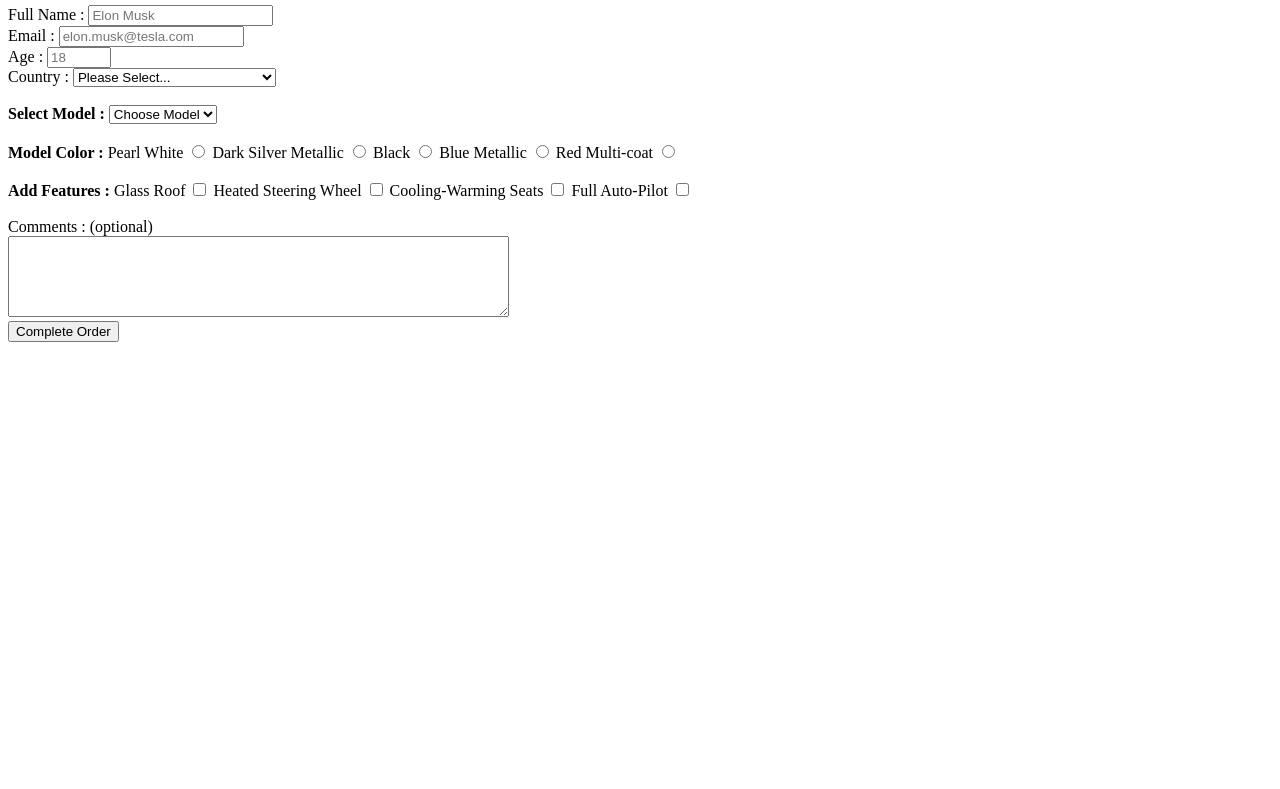
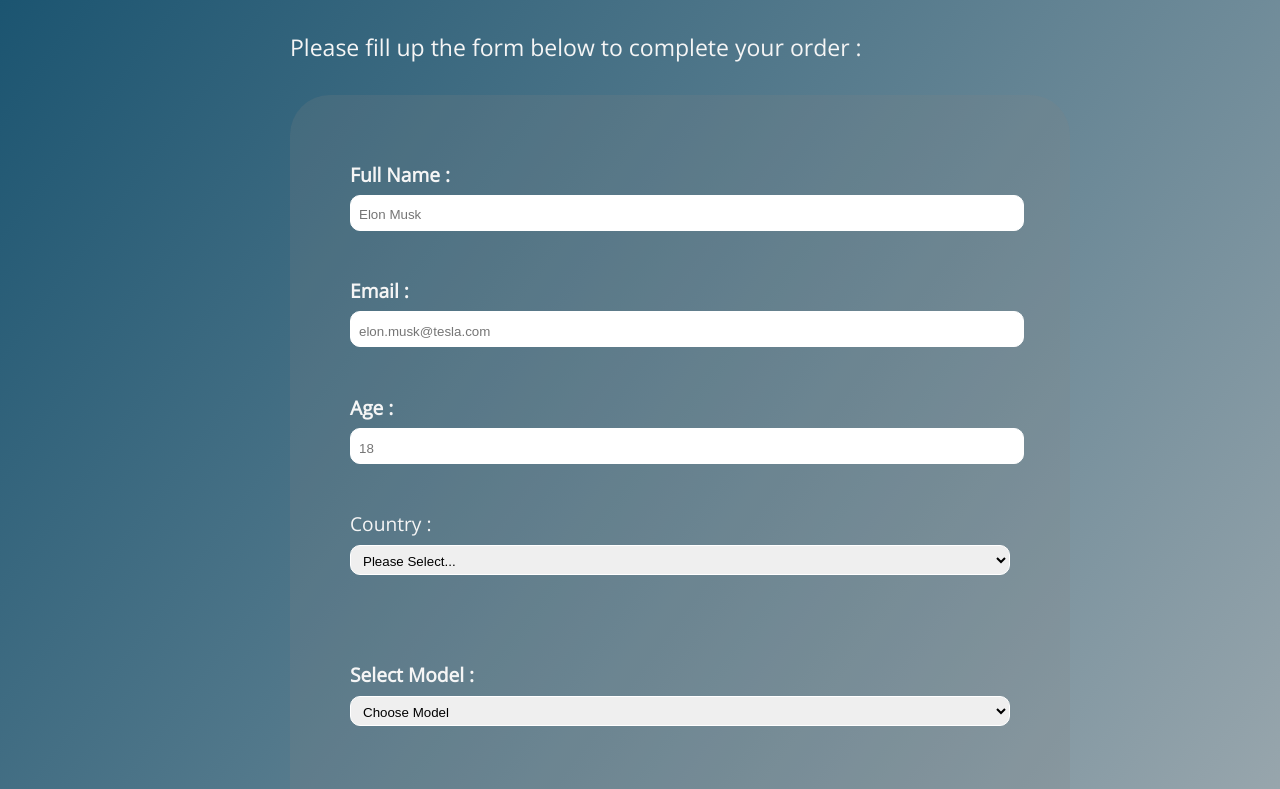
Before and after one commit to jhon-patiu/survey-form, a plain HTML site: page index.html in a window 1280 px wide. Shown: the part 109-898 px from the top of the page. Before the commit the page ends 800 px from the top, so only its background shows below. Drawn offline with nearby package versions, Linux system fonts and the light colour scheme.

Commit message:
Update basic CSS

```diff
--- a/index.html
+++ b/index.html
@@ -2,29 +2,33 @@
 <html lang="en">
     <header>
         <title>Tesla Cars Shop</title>
+        <link rel="stylesheet" href="style.css">
+
     </header>
 
     <body>
-        <h1 id="title">Tesla Cars</h1>
+        <h1 id="title">TESLA CARS</h1>
 
         <p id="description">Please fill up the form below to complete your order :</p>
 
         <form id="survey-form">
 
-            <label for="name" id="name-label">Full Name : </label>
-            <input type="text" id="name" name="name" placeholder="Elon Musk" required>
+          <div class="headings-input"
+
+            <label for="name" id="name-label"><b>Full Name : </b></label>
+            <input type="text" id="name" name="name" placeholder="Elon Musk" class="form-input" required>
             <br>
 
-            <label for="email" id="email-label">Email : </label>
-            <input type="email" id="email" name="email" placeholder="elon.musk@tesla.com" required>
+            <label for="email" id="email-label"><b>Email : </b></label>
+            <input type="email" id="email" name="email" class="form-input" placeholder="elon.musk@tesla.com" required>
             <br>
 
-            <label for="age" id="number-label">Age : </label>
-            <input type="number" id="number" name="age" placeholder="18" min="18" max="100" required>
+            <label for="age" id="number-label"><b>Age : </b></label>
+            <input type="number" id="number" name="age" class="form-input" placeholder="18" min="18" max="100" required>
             <br>
 
             <label for="country" id="country-label">Country : </label>
-            <select id="country" name="country" required>
+            <select id="country" name="country" class="form-input" required>
                     <option value="" disabled selected hidden>Please Select...</option>
                     <option value="Afganistan">Afghanistan</option>
                     <option value="Albania">Albania</option>
@@ -276,7 +280,7 @@
                 <br>
                 <br>
                 <label for="dropdown" id="model-label"><b>Select Model :</b></label>
-                <select id="dropdown" name="model">
+                <select id="dropdown" name="model" class="form-input">
                     <option value="" disabled selected hidden>Choose Model</option>
                     <option value="Model_S"> Model S </option>
                     <option value="Model_3"> Model 3 </option>
@@ -287,44 +291,46 @@
                 <br>
                 <br>
                 <label for="model-color" id="model-color-label"><b>Model Color :</b></label>
+                <br>
                 <!-- * Add Display Image for each model selected -->
+                <input type="radio" id="model-color-radio" name="color" value="pearl-white">
                 <label for="model-color" id="model-color">Pearl White</label>
-                <input type="radio" id="model-color" name="pearl-white" value="pearl-white">
+                <br>
+                <input type="radio" id="model-color-radio" name="color" value="dark-silver-metallic">
+                <label for="model-color" id="model-color">Dark Silver Metallic</label>
+                <br>
+                <input type="radio" id="model-color-radio" name="color" value="black">
+                <label for="model-color" id="model-color">Black</label>
+                <br>
 
-                <label for="model-color" id="model-color">Dark Silver Metallic</label>
-                <input type="radio" id="model-color" name="dark-silver-metallic" value="dark-silver-metallic">
-
-                <label for="model-color" id="model-color">Black</label>
-                <input type="radio" id="model-color" name="black" value="black">
-
+                <input type="radio" id="model-color-radio" name="color" value="blue-metallic">
                 <label for="model-color" id="model-color">Blue Metallic</label>
-                <input type="radio" id="model-color" name="blue-metallic" value="blue-metallic">
-
+                <br>
+                <input type="radio" id="model-color-radio" name="color" value="red-multi-coat">
                 <label for="model-color" id="model-color">Red Multi-coat</label>
-                <input type="radio" id="model-color" name="red-multi-coat" value="red-multi-coat">
                 <br>
                 <br>
                 <label for="features" id="features-label"><b>Add Features : </b></label>
-
+                <br>
+                <input type="checkbox" id="checkbox" value="glass-roof">
                 <label for="checkbox" id="checkbox-label">Glass Roof </label>
-                <input type="checkbox" id="checkbox" value="glass-roof">
-
+                <br>
+                <input type="checkbox" id="checkbox" value="heated-steering-wheel">
                 <label for="checkbox" id="checkbox-label">Heated Steering Wheel </label>
-                <input type="checkbox" id="checkbox" value="heated-steering-wheel">
-
-                <label for="checkbox" id="checkbox-label">Cooling-Warming Seats </label>
+                <br>
                 <input type="checkbox" id="checkbox" value="cooling-warming-seats">
-
-                <label for="checkbox" id="checkbox-label">Full Auto-Pilot </label>
+                <label for="checkbox" id="checkbox-label">Cooling / Warming Seats </label>
+                <br>
                 <input type="checkbox" id="checkbox" value="full-auto-pilot">
+                <label for="checkbox" id="checkbox-label" >Full Auto-Pilot </label>
                 <br>
                 <br>
                 <label for="comments" id="-comments">Comments : (optional) </label>
                 <br>
                 <textarea id="textarea" name="textarea" rows="5" cols="60"></textarea>
                 <br>
-                <input type="submit" id="submit" value="Complete Order">
-
+                <button id="submit" class="order-button">Complete Order</button>
+            </div>
             </form>
     </body>
 </html>
--- a/style.css
+++ b/style.css
@@ -0,0 +1,68 @@
+
+
+    @import url('https://fonts.googleapis.com/css2?family=Open+Sans:wght@300&display=swap');
+
+    @import url('https://fonts.googleapis.com/css2?family=Poppins:wght@100;600&display=swap');
+
+
+        h1 {
+            font-family: 'Poppins', sans-serif;
+            font-weight: bolder;
+        }
+
+
+        body {
+            font-family: 'Open Sans', sans-serif;
+            color: whitesmoke;
+            line-height: 2.1;
+            font-size: larger;
+            margin: auto;
+            width: 700px;
+            background: linear-gradient(to bottom right, rgb(22, 81, 110), silver)
+        }
+
+
+        p {
+            font-size: larger;
+        }
+
+        form {
+            background: rgba(128, 128, 128, 0.2);
+            padding: 2.5rem 2.5rem;
+            border-radius: 2.5rem;
+            margin: auto;
+            width: 100%;
+        }
+
+        .order-button {
+           width: 100%;
+           padding: 1rem;
+           background-color: rgb(115, 128, 141);
+           color: white;
+           font-size: larger;
+           border-radius: 1.2rem;
+           cursor: pointer;
+        }
+        .order-button:hover {
+            background: rgb(19, 136, 182)
+        }
+
+        .headings-input {
+            margin: 0 auto 1.25rem auto;
+            padding: 01.25rem;
+        }
+
+        .form-input {
+            display: block;
+            width: 100%;
+            height: 30px;
+            padding: 0.25rem 0.25rem 0rem 0.5rem;
+            border-radius: 10px;
+            border: 1px solid gray;
+            border-color: white;
+
+        }
+
+        #textarea {
+            width: 100%;
+        }
```
